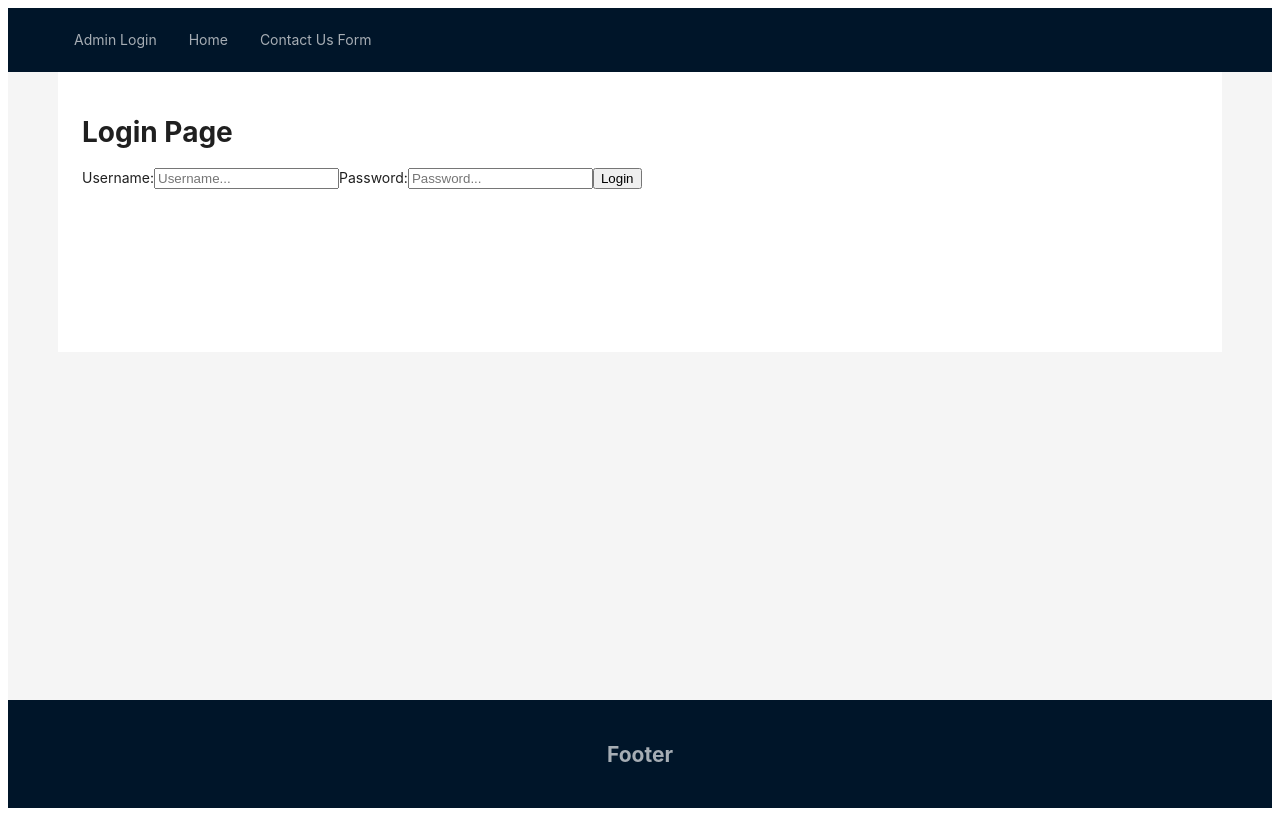
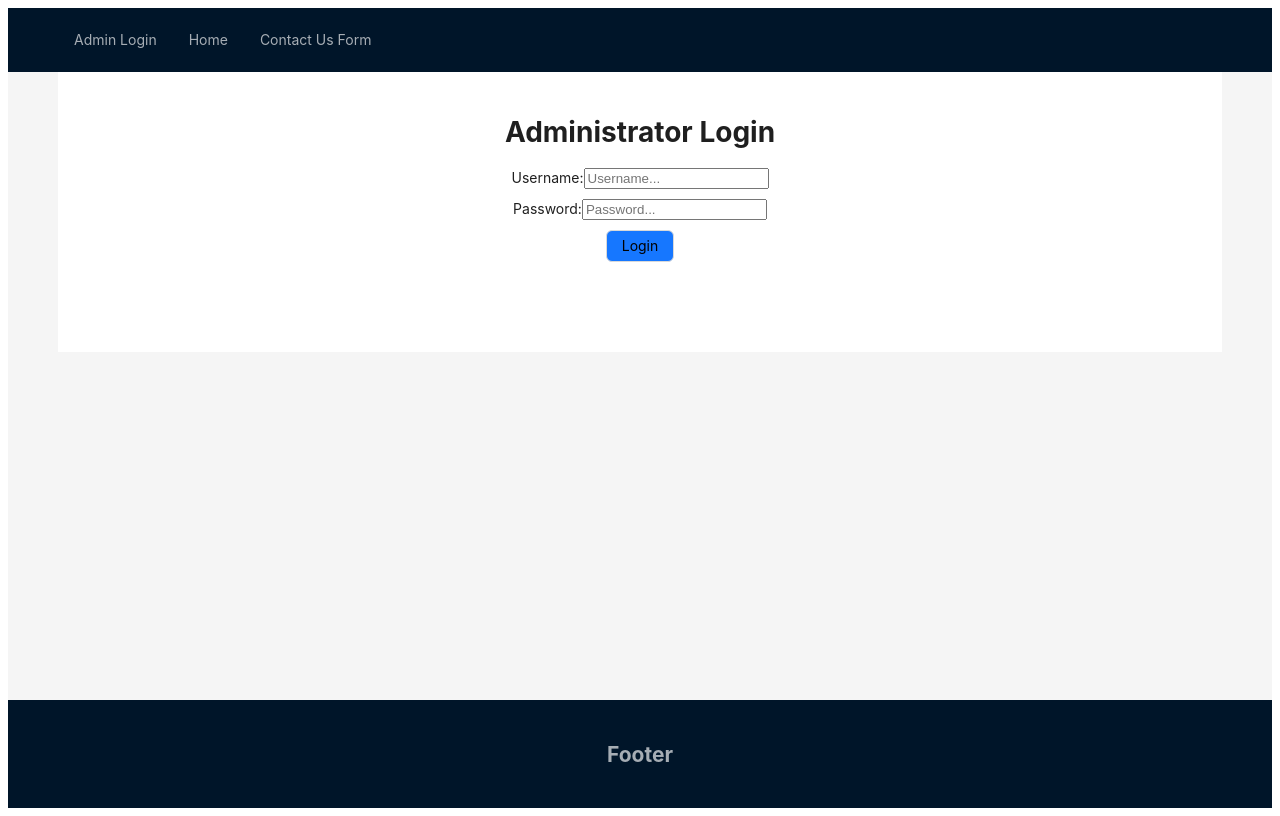
Before and after one commit to mitchalejo94/arenasInc, a React (Vite) app in the folder client/: page /adminUsers/login in a window 1280 px wide. Built offline with nearby package versions, Linux system fonts and the light colour scheme.

Commit message:
Feat: Additional styling to Login page and ContactForm

```diff
--- a/client/src/App.jsx
+++ b/client/src/App.jsx
@@ -1,7 +1,7 @@
 import { BrowserRouter as Router, Route, Routes, Link } from "react-router-dom";
 import Contact from "./components/Contact";
 import ContactForm from "./components/contactForm/ContactForm";
-import Login from "./components/Login";
+import Login from "./components/login/Login";
 import Publication from "./components/publications/Publication";
 import CompletedContacts from "./components/CompletedContacts";
 import PublicationCompleted from "./components/PublicationCompleted";
--- a/client/src/components/CompletedContacts.jsx
+++ b/client/src/components/CompletedContacts.jsx
@@ -35,6 +35,7 @@ function CompletedContacts() {
         {contactData.map((contact, key) => (
           <Card
             key={key}
+            className="contactCard"
             title={contact.cityState}
             bordered={false}
             style={{
--- a/client/src/components/Contact.css
+++ b/client/src/components/Contact.css
@@ -0,0 +1,4 @@
+.contactCard:hover {
+  cursor: pointer;
+  border: solid gray;
+}
--- a/client/src/components/Contact.jsx
+++ b/client/src/components/Contact.jsx
@@ -2,6 +2,7 @@ import React, { useEffect, useState } from "react";
 import axios from "axios";
 import { useNavigate } from "react-router-dom";
 import { Card, Alert, Space } from "antd";
+import "./Contact.css";
 
 function Contact() {
   const [listOfContact, setListOfContact] = useState([]);
@@ -38,6 +39,7 @@ function Contact() {
         {listOfContact.map((value, key) => (
           <Card
             key={key}
+            className="contactCard"
             title={value.cityState}
             bordered={false}
             style={{
--- a/client/src/components/Login.jsx
+++ /dev/null
@@ -1,65 +0,0 @@
-import React, { useState, useEffect } from "react";
-import axios from "axios";
-import { useNavigate } from "react-router-dom";
-import { LockOutlined, UserOutlined } from "@ant-design/icons";
-import { Button, Form, Input } from "antd";
-// import { logout } from "./Logout";
-
-function Login() {
-  const [username, setUsername] = useState("");
-  const [password, setPassword] = useState("");
-  const [errorMessage, setErrorMessage] = useState("");
-
-  let navigate = useNavigate();
-  const login = () => {
-    const data = { username: username, password: password };
-    axios
-      .post("http://localhost:3003/adminUsers/login", data)
-      .then((response) => {
-        if (response.data.error) {
-          alert(response.data.error);
-        } else {
-          localStorage.setItem("accessToken", response.data);
-          navigate("/contactList");
-          window.location.reload();
-        }
-      })
-      .catch((error) => {
-        console.error(error, "Login Error");
-        setErrorMessage("Incorrect username and/or password");
-      });
-  };
-
-  return (
-    <div className="loginPage">
-      <h1 id="loginTitle">Login Page</h1>
-      {errorMessage && <p style={{ color: "red" }}>{errorMessage}</p>}
-      <label htmlFor="message">Username:</label>
-      <input
-        type="text"
-        placeholder="Username..."
-        onChange={(event) => {
-          setUsername(event.target.value);
-        }}
-      />
-      <label htmlFor="message">Password:</label>
-      <input
-        type="password"
-        placeholder="Password..."
-        onChange={(event) => {
-          setPassword(event.target.value);
-        }}
-      />
-
-      <button
-        onClick={() => {
-          login();
-        }}
-      >
-        Login
-      </button>
-    </div>
-  );
-}
-
-export default Login;
--- a/client/src/components/PublicationCompleted.jsx
+++ b/client/src/components/PublicationCompleted.jsx
@@ -36,7 +36,6 @@ function PublicationCompleted() {
 
       setPrevId(id);
     } else if (!accessToken) {
-      alert("Please log in to view the Publication.");
       navigate("/adminUsers/login");
     }
   }, [id, navigate, prevId]);
--- a/client/src/components/contactForm/ContactForm.css
+++ b/client/src/components/contactForm/ContactForm.css
@@ -1,2 +1,13 @@
-Form {
+.alert {
+  color: red;
+  font-size: 15px;
+  font-weight: bold;
 }
+
+.submitButton {
+  text-align: center;
+}
+.contactFormPage {
+  margin-top: 25px;
+  font-size: bold;
+}
--- a/client/src/components/contactForm/ContactForm.jsx
+++ b/client/src/components/contactForm/ContactForm.jsx
@@ -37,7 +37,7 @@ function ContactForm() {
   return (
     <>
       <div className="contactFormTitle">
-        <h1>Contact Form</h1>
+        <h1>Contact Us</h1>
       </div>
 
       <Content>
@@ -83,16 +83,23 @@ function ContactForm() {
           name="basic"
           labelCol={{ span: 8 }}
           // wrapperCol={{ span: 16 }}
-          style={{ maxWidth: 600, margin: "auto", color: "blue" }}
+          style={{ maxWidth: 600, margin: "auto", color: "red" }}
           initialValues={{ remember: true }}
           onFinish={onFinish}
           onFinishFailed={onFinishFailed}
           autoComplete="off"
           ref={formRef}
         >
+          {submitted && (
+            <div className="alert">
+              Thank you, for submitting contact request, We will contact you
+              shortly.
+            </div>
+          )}
           <div className="formItems">
             <Form.Item
               label="Name"
+              className="formItems"
               name="name"
               rules={[
                 {
@@ -107,6 +114,7 @@ function ContactForm() {
             <Form.Item
               label="Email"
               name="email"
+              className="formItems"
               rules={[
                 {
                   required: true,
@@ -121,6 +129,7 @@ function ContactForm() {
             <Form.Item
               label="Phone Number"
               name="phoneNumber"
+              className="formItems"
               rules={[
                 {
                   required: true,
@@ -138,6 +147,7 @@ function ContactForm() {
             <Form.Item
               label="City/State"
               name="cityState"
+              className="formItems"
               rules={[
                 {
                   required: true,
@@ -151,6 +161,7 @@ function ContactForm() {
             <Form.Item
               label="Message"
               name="message"
+              className="formItems"
               rules={[
                 {
                   required: true,
@@ -161,18 +172,15 @@ function ContactForm() {
               <Input.TextArea />
             </Form.Item>
 
-            <Form.Item wrapperCol={{ offset: 8, span: 16 }}>
+            <Form.Item
+              wrapperCol={{ offset: 8, span: 16 }}
+              className="submitButton"
+            >
               <Button type="primary" htmlType="submit">
                 Submit
               </Button>
             </Form.Item>
           </div>
-          {submitted && (
-            <div className="alert">
-              Thank you, for submitting contact request, We will contact you
-              shortly.
-            </div>
-          )}
         </Form>
       </div>
     </>
--- /dev/null
+++ b/client/src/components/login/Login.css
@@ -0,0 +1,30 @@
+.loginPage {
+  /* border: solid red; */
+  text-align: center;
+}
+#loginButton{
+    color: black;
+    background: #1677ff;
+    box-shadow: 0 2px 0 rgba(5, 145, 255, 0);
+    font-size: 14px;
+    height: 32px;
+}
+
+
+#loginButton:hover{
+    color: #fff;
+    cursor: pointer;
+
+}
+.loginInput {
+  margin: 10px;
+}
+    /* color: #fff;
+        background: #1677ff
+        box-shadow: 0 2px 0 rgba(5, 145, 255, 0
+
+
+            font-size: 14px;
+            height: 32px;
+    padding: 4px 15px;
+    border-radius: 6px
--- /dev/null
+++ b/client/src/components/login/Login.jsx
@@ -0,0 +1,70 @@
+import React, { useState } from "react";
+import axios from "axios";
+import { useNavigate } from "react-router-dom";
+import { Button } from "antd";
+import "./Login.css";
+
+function Login() {
+  const [username, setUsername] = useState("");
+  const [password, setPassword] = useState("");
+  const [errorMessage, setErrorMessage] = useState("");
+
+  let navigate = useNavigate();
+  const login = () => {
+    const data = { username: username, password: password };
+    axios
+      .post("http://localhost:3003/adminUsers/login", data)
+      .then((response) => {
+        if (response.data.error) {
+          alert(response.data.error);
+        } else {
+          localStorage.setItem("accessToken", response.data);
+          navigate("/contactList");
+          window.location.reload();
+        }
+      })
+      .catch((error) => {
+        console.error(error, "Login Error");
+        setErrorMessage("Incorrect username and/or password");
+      });
+  };
+
+  return (
+    <div className="loginPage">
+      <h1 id="loginTitle">Administrator Login</h1>
+      {errorMessage && (
+        <p style={{ color: "red", fontWeight: "bold" }}>{errorMessage}</p>
+      )}
+      <div className="loginInput">
+        <label htmlFor="message">Username:</label>
+        <input
+          type="text"
+          placeholder="Username..."
+          onChange={(event) => {
+            setUsername(event.target.value);
+          }}
+        />
+      </div>
+      <div className="loginInput">
+        <label htmlFor="message">Password:</label>
+        <input
+          type="password"
+          placeholder="Password..."
+          onChange={(event) => {
+            setPassword(event.target.value);
+          }}
+        />
+      </div>
+
+      {/* <button id="loginButton" onClick={login}>
+        Login
+      </button> */}
+      <Button id="loginButton" onClick={login}>
+        {" "}
+        Login
+      </Button>
+    </div>
+  );
+}
+
+export default Login;
--- a/client/src/components/publications/Publication.jsx
+++ b/client/src/components/publications/Publication.jsx
@@ -40,7 +40,6 @@ function Publication() {
           console.error("Error fetching notes:", error);
         });
     } else {
-      alert("Please log in to view the Publication.");
       navigate("/adminUsers/login");
     }
   }, [id, navigate]);
```
